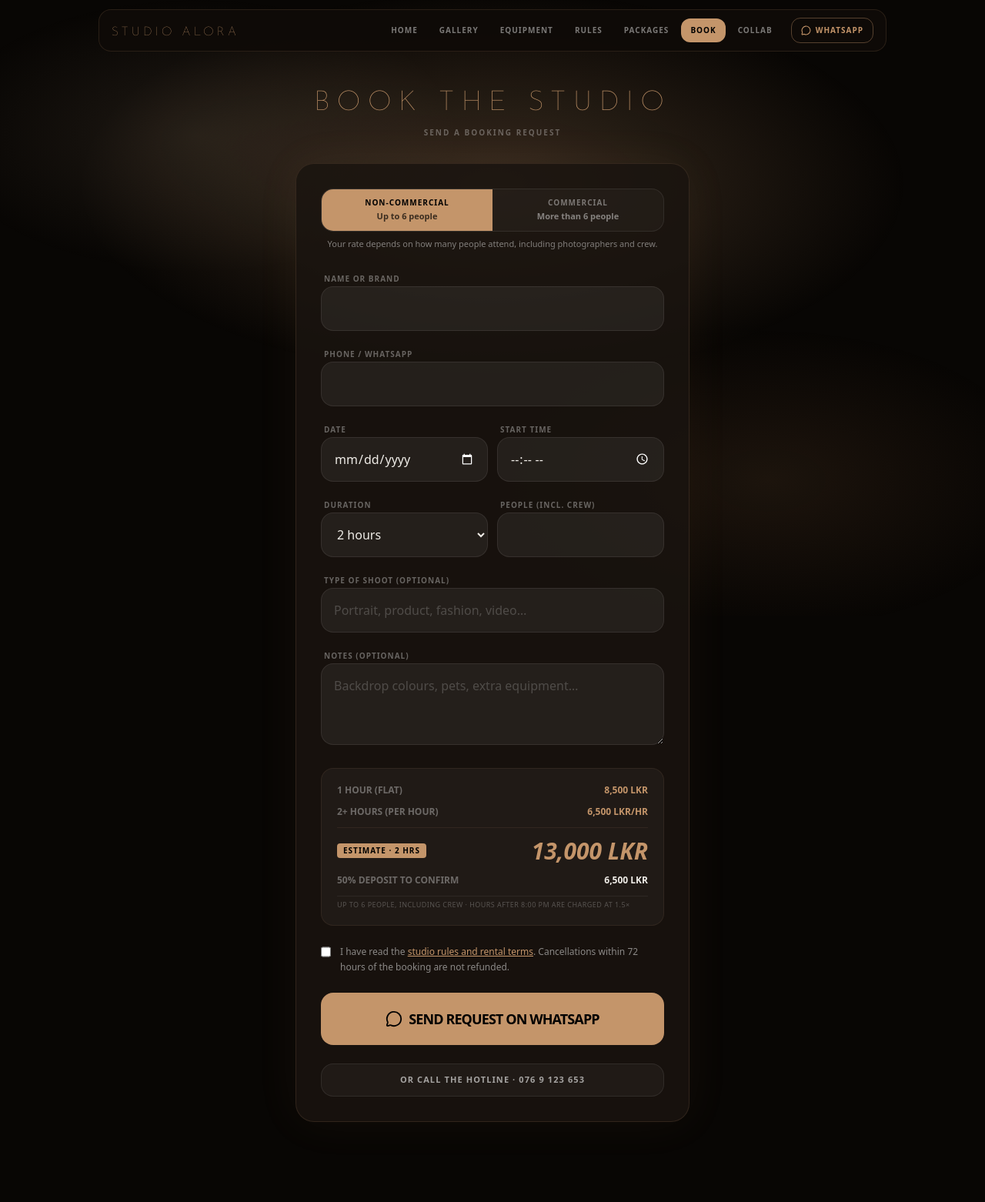
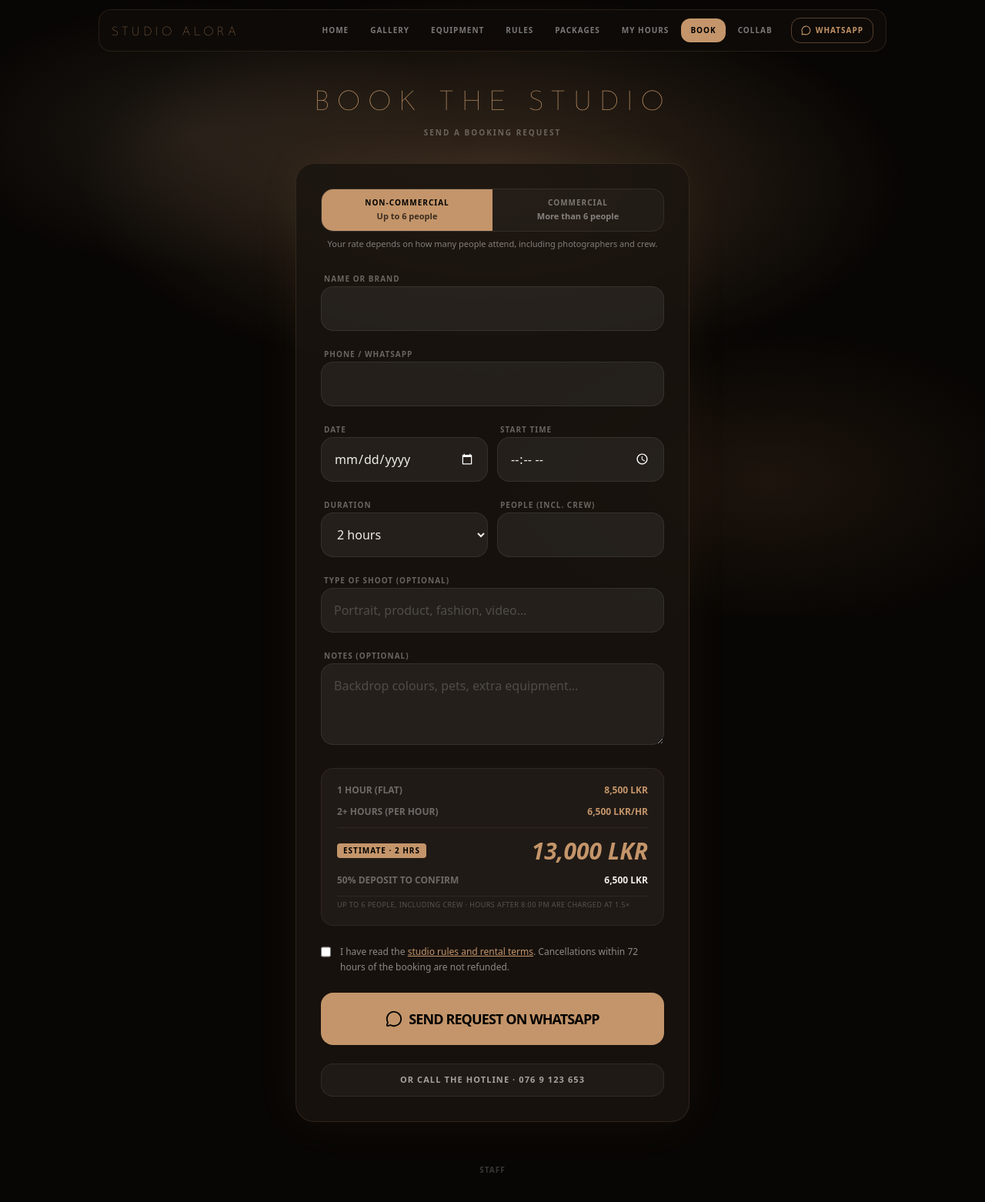
Before and after one commit to ganegodage90-crypto/Studio-Alora, a React (Vite) app: page /book in a window 1280 px wide. Shown: the top 1562 px of the page at 77% size. Before the commit the page ends 1522 px from the top, so only its background shows below. Built offline with nearby package versions, Linux system fonts and the light colour scheme.

Commit message:
Add My Hours to the menu and a small Staff link at the bottom of each page
Co-Authored-By: Claude Opus 5.5 <noreply@anthropic.com>
Claude-Session: https://claude.ai/code/session_01WAzYkkuRbiLbUHktyqao5e

```diff
--- a/src/App.tsx
+++ b/src/App.tsx
@@ -456,6 +456,10 @@ export default function App() {
                 <Link to="/calculator"
                   className="block w-full text-center text-white/30 hover:text-[#C4956A] transition-colors uppercase font-bold text-[10px] tracking-widest pt-2">
                   Price Calculator
+                </Link>
+                <Link to="/staff"
+                  className="block w-full text-center text-white/15 hover:text-white/40 transition-colors uppercase font-bold text-[10px] tracking-widest">
+                  Staff
                 </Link>
               </form>
             </motion.div>
--- a/src/components/Shell.tsx
+++ b/src/components/Shell.tsx
@@ -28,6 +28,7 @@ const NAV = [
   { to: '/equipment', label: 'Equipment' },
   { to: '/rules', label: 'Rules' },
   { to: '/packages', label: 'Packages' },
+  { to: '/my-hours', label: 'My Hours' },
   { to: '/book', label: 'Book' },
   { to: '/collab', label: 'Collab' },
 ];
@@ -35,7 +36,7 @@ const NAV = [
 export function TopBar() {
   const [open, setOpen] = useState(false);
   const link = ({ isActive }: { isActive: boolean }) =>
-    cn('px-3 py-2 rounded-xl text-[10px] font-black uppercase tracking-widest transition-all',
+    cn('px-2.5 xl:px-3 py-2 rounded-xl whitespace-nowrap text-[10px] font-black uppercase tracking-widest transition-all',
       isActive ? 'bg-[#C4956A] text-black' : 'text-white/45 hover:text-white');
   const wa = waLink('Hi Studio Alora, I would like to book the studio.');
   return (
@@ -78,6 +79,7 @@ export function PageShell({ title, kicker, wide, children }: { title: string; ki
           <p className="text-[10px] font-bold tracking-[0.2em] text-white/30 uppercase">{kicker}</p>
         </div>
         {children}
+        <p className="text-center pt-6"><Link to="/staff" className="text-[10px] font-bold uppercase tracking-widest text-white/20 hover:text-white/50">Staff</Link></p>
       </main>
     </div>
   );
```
